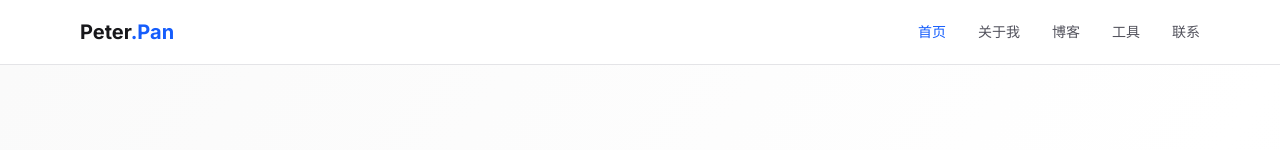
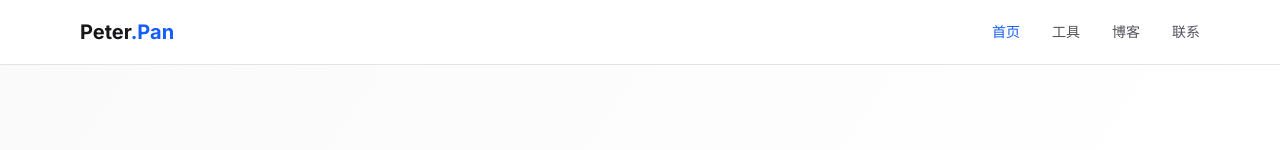
Before and after one commit to panmcai/Peter-Pan, a Next.js app: page / in a window 1280 px wide. Shown: the top 150 px of the page. Built offline with nearby package versions, Linux system fonts and the light colour scheme.

Commit message:
Update Navbar.tsx

```diff
--- a/src/components/Navbar.tsx
+++ b/src/components/Navbar.tsx
@@ -7,9 +7,8 @@ import { useState } from 'react';
 
 const navItems = [
   { name: '首页', path: '/' },
-  { name: '关于我', path: '/about' },
+  { name: '工具', path: '/tools' },
   { name: '博客', path: '/blog' },
-  { name: '工具', path: '/tools' },
   { name: '联系', path: '/contact' },
 ];
 
```
